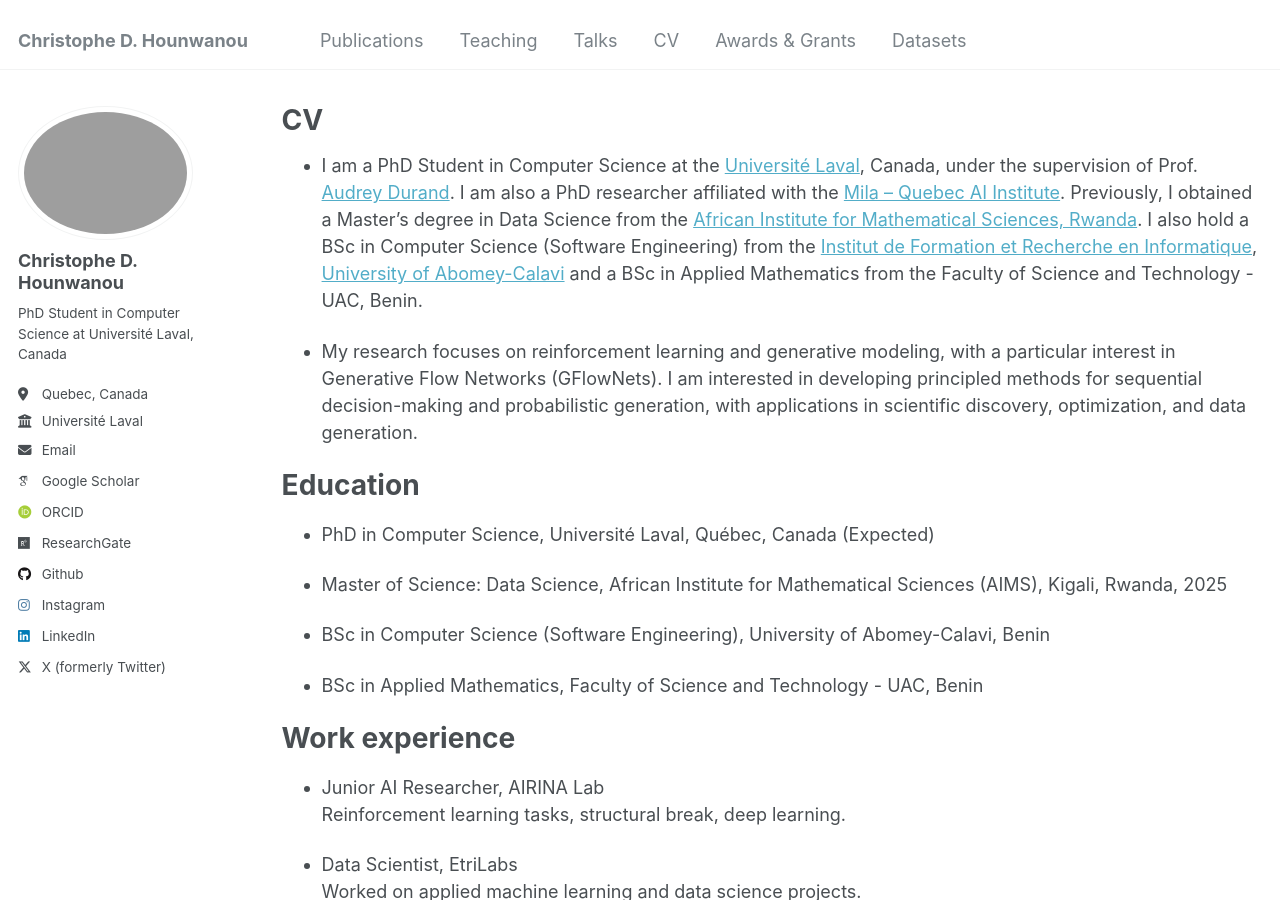
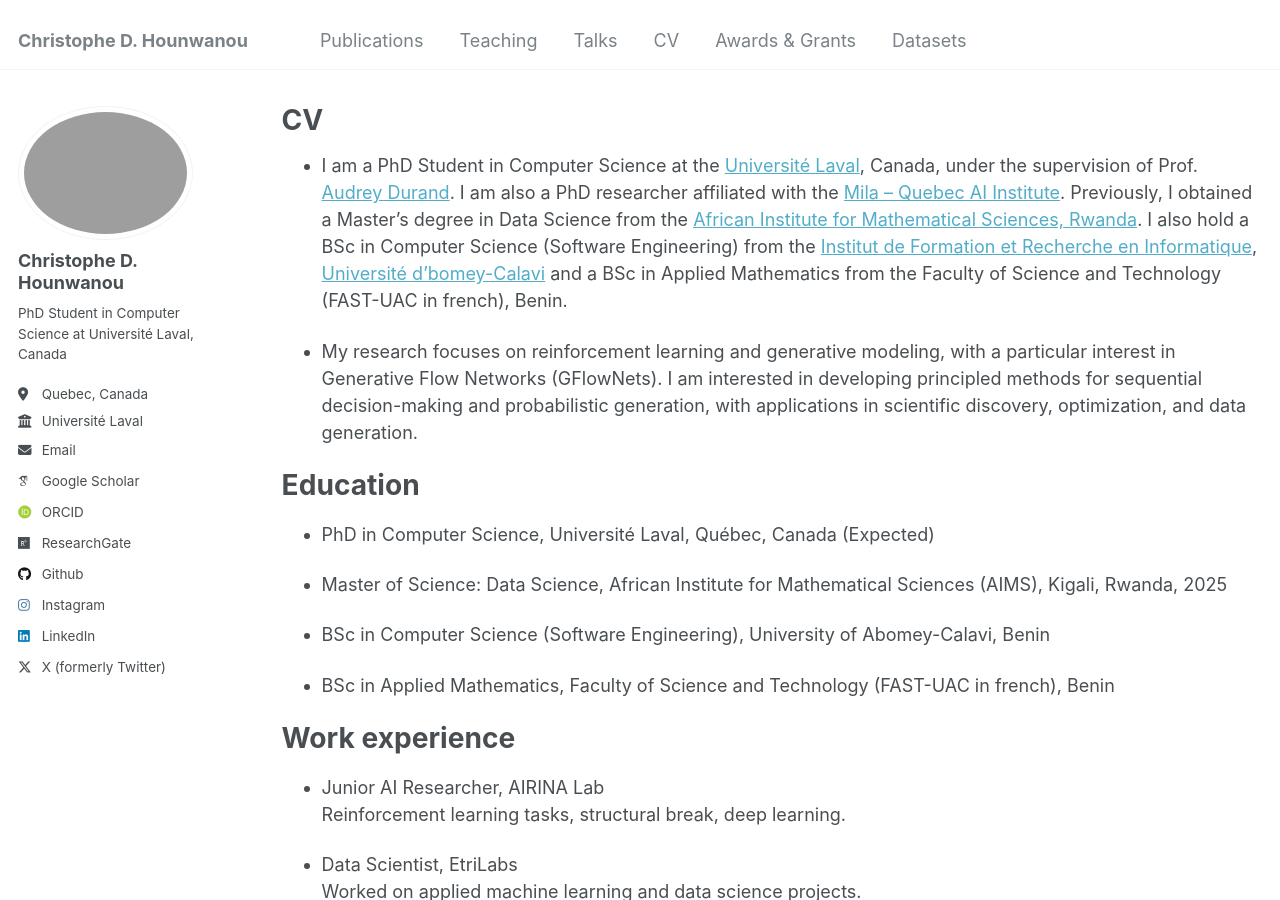
Before and after one commit to chrishounwanou/chrishounwanou.github.io, a Jekyll site: the page built from _pages/cv.md, in a window 1280 px wide and 900 px high. Built offline with Jekyll 4.4.1, drawn with Linux system fonts in a browser that asks for light colours; some web fonts are replaced.

Commit message:
Update cv.md

```diff
--- a/_pages/cv.md
+++ b/_pages/cv.md
@@ -9,7 +9,7 @@ redirect_from:
 
 {% include base_path %}
 
-- I am a PhD Student in Computer Science at the [Université Laval](https://www.ulaval.ca/), Canada, under the supervision of Prof. [Audrey Durand](https://mila.quebec/fr/annuaire/audrey-durand). I am also a PhD researcher affiliated with the [Mila – Quebec AI Institute](https://mila.quebec/fr). Previously, I obtained a Master's degree in Data Science from the [African Institute for Mathematical Sciences, Rwanda](https://aims.ac.rw/). I also hold a BSc in Computer Science (Software Engineering) from the [Institut de Formation et Recherche en Informatique](https://ifri-uac.bj/), [University of Abomey-Calavi](https://www.uac.bj/) and a BSc in Applied Mathematics from the Faculty of Science and Technology - UAC, Benin.
+- I am a PhD Student in Computer Science at the [Université Laval](https://www.ulaval.ca/), Canada, under the supervision of Prof. [Audrey Durand](https://mila.quebec/fr/annuaire/audrey-durand). I am also a PhD researcher affiliated with the [Mila – Quebec AI Institute](https://mila.quebec/fr). Previously, I obtained a Master's degree in Data Science from the [African Institute for Mathematical Sciences, Rwanda](https://aims.ac.rw/). I also hold a BSc in Computer Science (Software Engineering) from the [Institut de Formation et Recherche en Informatique](https://ifri-uac.bj/), [Université d'bomey-Calavi](https://www.uac.bj/) and a BSc in Applied Mathematics from the Faculty of Science and Technology (FAST-UAC in french), Benin.
 
 - My research focuses on reinforcement learning and generative modeling, with a particular interest in Generative Flow Networks (GFlowNets). I am interested in developing principled methods for sequential decision-making and probabilistic generation, with applications in scientific discovery, optimization, and data generation.
 
@@ -23,7 +23,7 @@ Education
 
 - BSc in Computer Science (Software Engineering), University of Abomey-Calavi, Benin
 
-- BSc in Applied Mathematics,  Faculty of Science and Technology - UAC, Benin
+- BSc in Applied Mathematics,  Faculty of Science and Technology (FAST-UAC in french), Benin
 
 
 Work experience
```
